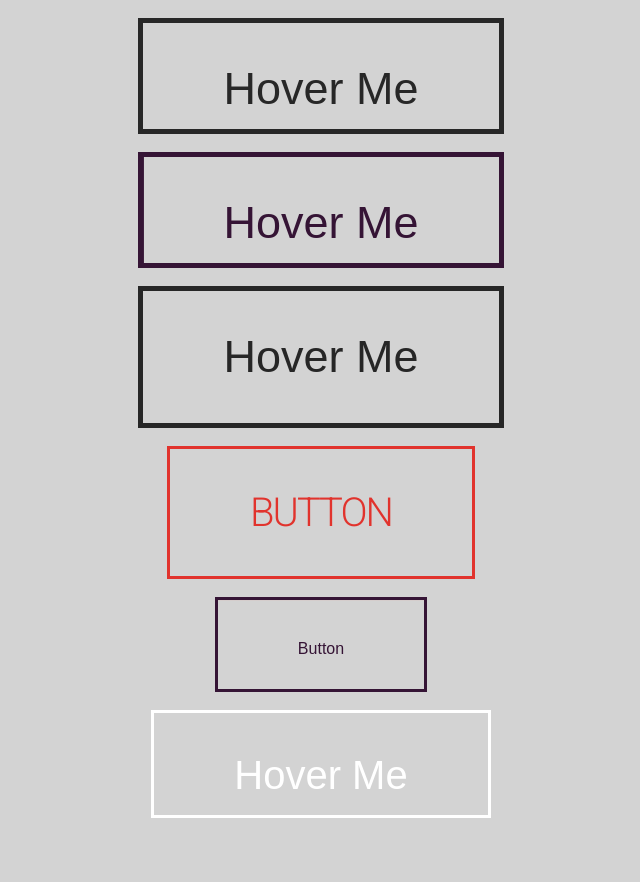
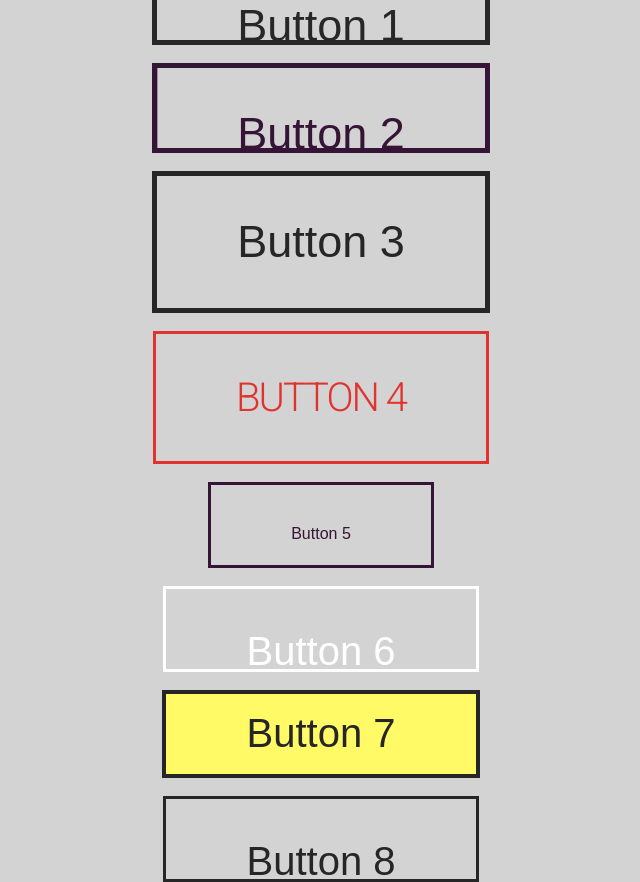
Before and after one commit to RJKAZ/css-tricks, a plain HTML site: page Udemy css animations/creativeButtons.html in a window 1280 px wide. Shown: the whole page, without its empty margins (319-959 px from the left). Before the commit the page ends 836 px from the top, so only its background shows below. Drawn offline with Linux system fonts and the light colour scheme.

Commit message:
buttons 7 & 8

```diff
--- a/Udemy css animations/creativeButtons.css
+++ b/Udemy css animations/creativeButtons.css
@@ -5,7 +5,7 @@ body {
   align-items: center;
   flex-direction: column;
   padding: 10px;
-  background:lightgray;
+  background: lightgray;
 }
 
 /* Button Effect 1 */
@@ -160,7 +160,7 @@ body {
 }
 
 .button5:before {
-  content: "YEAH!";
+  content: 'YEAH!';
   color: white;
   position: absolute;
   left: 0;
@@ -216,3 +216,92 @@ body {
 .button6:hover:before {
   transform: translateX(100%) rotate(45deg);
 }
+
+/* Button Effect 7 */
+
+.button7 {
+  text-decoration: none;
+  background-color: #262626;
+  font-family: sans-serif;
+  font-size: 40px;
+  border: 4px solid #262626;
+  padding: 40px 80px;
+  position: relative;
+  color: transparent;
+  overflow: hidden;
+}
+
+.button7:before {
+  content: 'Button 7';
+  position: absolute;
+  top: 0;
+  left: 0;
+  height: 100%;
+  width: 100%;
+  background-color: #fffa65;
+  color: #262626;
+  display: flex;
+  justify-content: center;
+  align-items: center;
+  transition: all 0.5s;
+}
+
+.button7:after {
+  content: 'Button 7';
+  position: absolute;
+  top: 0;
+  left: 0;
+  height: 100%;
+  width: 100%;
+  background-color: #fffa65;
+  color: #262626;
+  display: flex;
+  justify-content: center;
+  align-items: center;
+  transition: all 0.5s;
+  transform: translate(-100%, 100%);
+}
+
+.button7:hover:before {
+  transform: translate(100%, -100%);
+}
+
+.button7:hover:after {
+  transform: translate(0, 0);
+}
+
+/* Button Effect 8 */
+
+.button8 {
+  text-decoration: none;
+  color: #262626;
+  font-family: sans-serif;
+  font-size: 40px;
+  border: 3px solid #262626;
+  padding: 40px 80px;
+  transition: all 0.5s;
+  position: relative;
+  overflow: hidden;
+}
+
+.button8:before {
+  content: 'Button 8';
+  position: absolute;
+  top: 0;
+  left: 0;
+  height: 100%;
+  width: 100%;
+  background-color: #262626;
+  color: white;
+  display: flex;
+  justify-content: center;
+  align-items: center;
+  transform: scale(5);
+  opacity: 0;
+  transition: all 0.5s;
+}
+
+.button8:hover:before {
+  transform: scale(1);
+  opacity: 1;
+}
--- a/Udemy css animations/creativeButtons.html
+++ b/Udemy css animations/creativeButtons.html
@@ -16,27 +16,36 @@
 
 <body>
 
-  <a href="#" class="button1">Hover Me</a>
+  <a href="#" class="button1">Button 1</a>
 
   <br />
 
-  <a href="#" class="button2">Hover Me</a>
+  <a href="#" class="button2">Button 2</a>
 
   <br />
 
-  <a href="#" class="button3">Hover Me</a>
+  <a href="#" class="button3">Button 3</a>
 
   <br />
 
-  <a href="#" class="button4">Button</a>
+  <a href="#" class="button4">Button 4</a>
 
   <br />
 
-  <a href="#" class="button5">Button</a>
+  <a href="#" class="button5">Button 5</a>
 
   <br />
 
-  <a href="#" class="button6">Hover Me</a>
+  <a href="#" class="button6">Button 6</a>
+
+  <br />
+
+  <a href="#" class="button7">Button 7</a>
+
+
+  <br />
+
+  <a href="#" class="button8">Button 8</a>
 
 </body>
 
```
